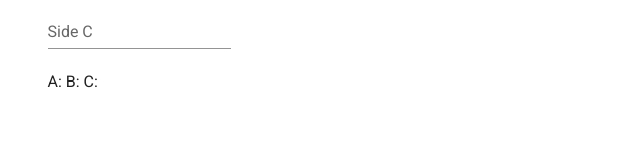
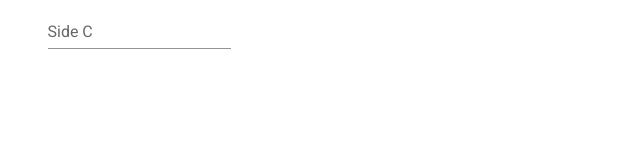
Before and after one commit to dillonkh/triangle_app, a Vue app: page / in a window 1280 px wide. Shown: the part 140-300 px from the top of the page, without its empty margins (0-640 px from the left). Built offline with nearby package versions, Linux system fonts and the light colour scheme; what vue-konva would draw is missing.

Commit message:
Dont show the side values here

```diff
--- a/src/components/TriangleInputForm.vue
+++ b/src/components/TriangleInputForm.vue
@@ -30,9 +30,6 @@
         ></v-text-field>
       </div>
     </v-row>
-    <v-row>
-      <div>A: {{ sideA }} B: {{ sideB }} C: {{ sideC }}</div>
-    </v-row>
   </v-container>
 </template>
 
```
